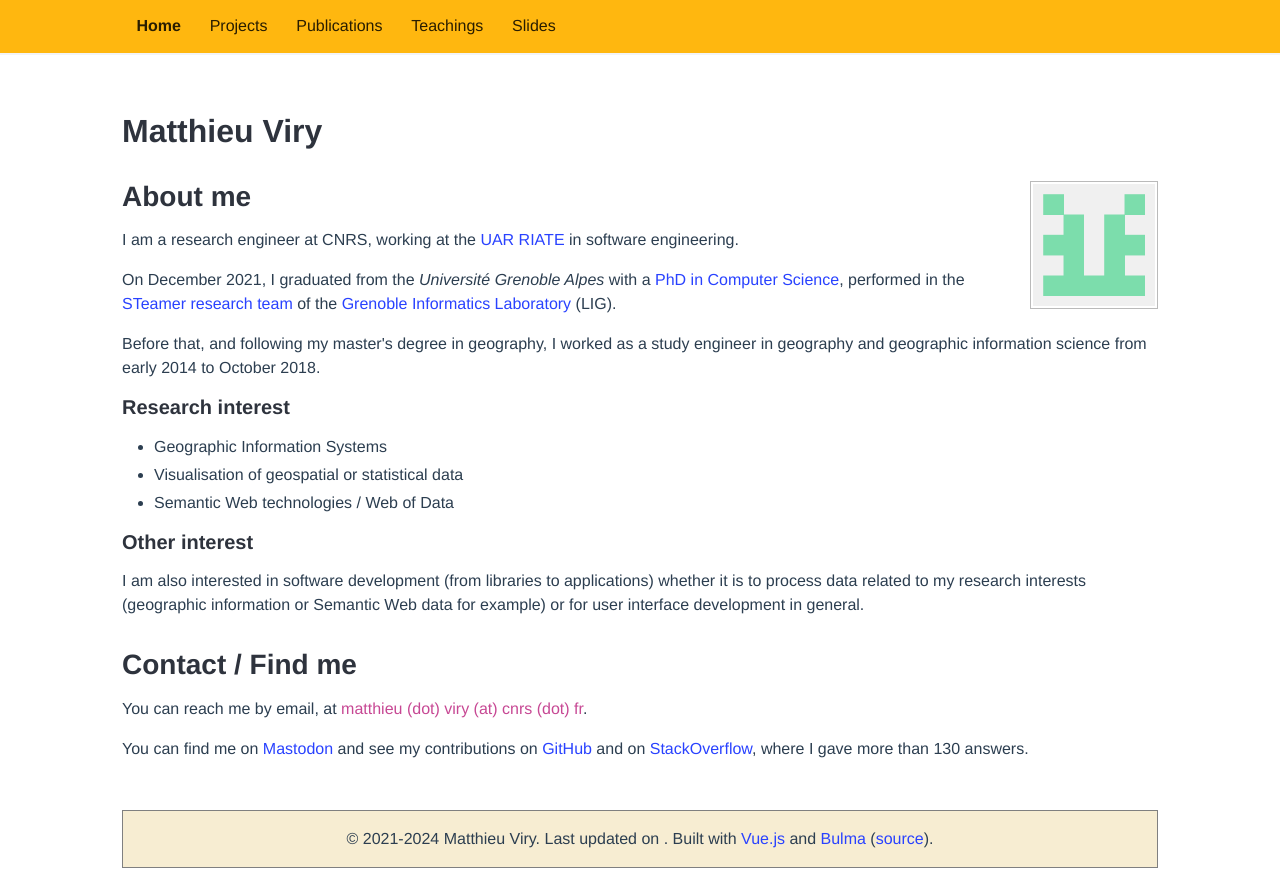
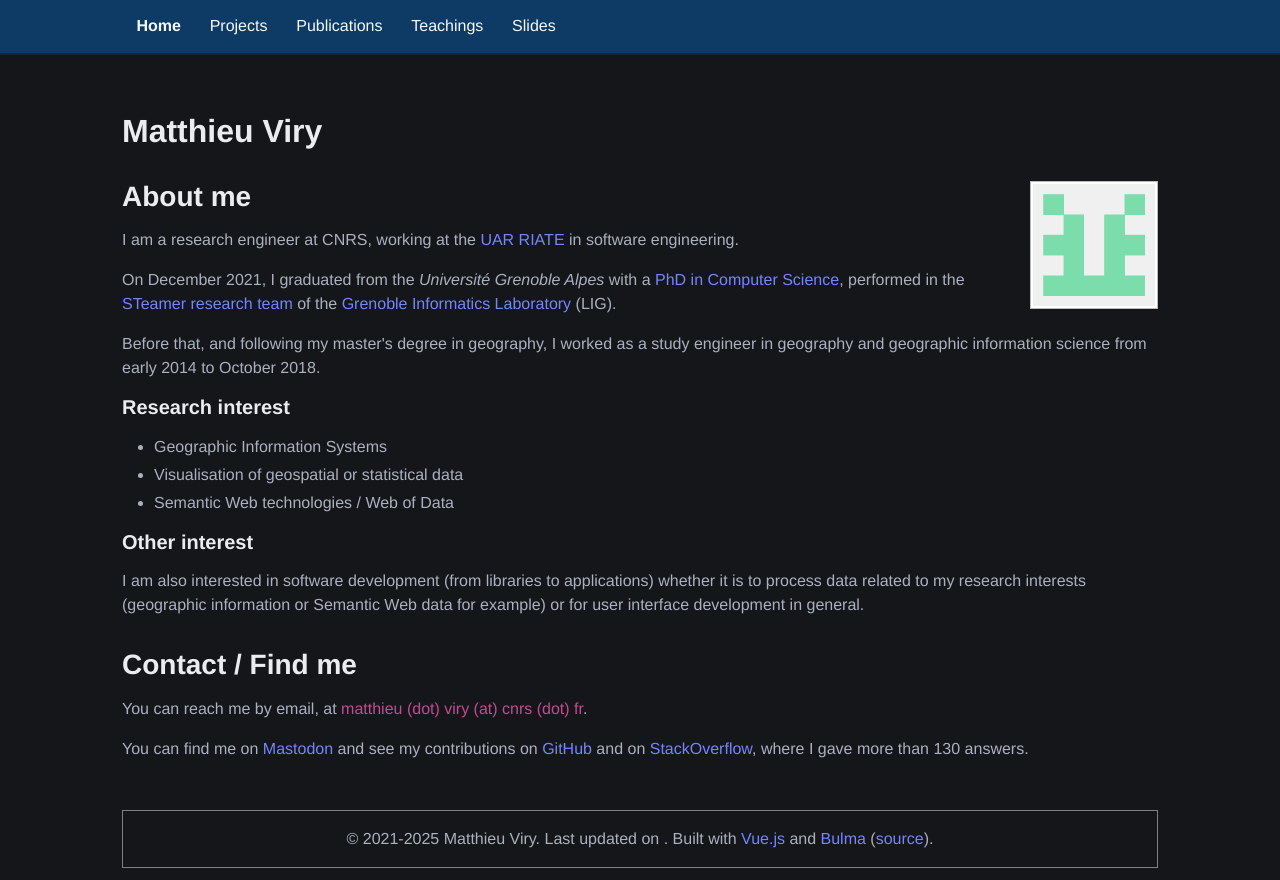
Before and after one commit to mthh/portfolio, a Vue app: page /portfolio in a window 1280 px wide. Built offline with nearby package versions, Linux system fonts and the light colour scheme.

Commit message:
Update colors

```diff
--- a/public/404.html
+++ b/public/404.html
@@ -1,5 +1,5 @@
 <!DOCTYPE html>
-<html>
+<html data-theme="dark">
   <head>
     <meta charset="utf-8">
     <title>Single Page Apps for GitHub Pages</title>
--- a/public/index.html
+++ b/public/index.html
@@ -1,5 +1,5 @@
 <!DOCTYPE html>
-<html lang="en" data-build-timestamp-utc="<%= new Date().toISOString() %>">
+<html data-theme="dark" lang="en" data-build-timestamp-utc="<%= new Date().toISOString() %>">
   <head>
     <meta charset="utf-8">
     <meta http-equiv="X-UA-Compatible" content="IE=edge">
--- a/src/App.vue
+++ b/src/App.vue
@@ -33,7 +33,6 @@ html {
   font-family: Avenir, Helvetica, Arial, sans-serif;
   -webkit-font-smoothing: antialiased;
   -moz-osx-font-smoothing: grayscale;
-  color: #2c3e50;
 }
 #app > main.content {
   padding: 60px 2em 5px 2em;
@@ -42,6 +41,14 @@ html {
 }
 main section {
   margin: 2em auto;
+}
+header {
+  background-color: #0d3b66;
+  color: #f5faff;
+}
+header a,
+header .navbar-item {
+  color: #f5faff !important;
 }
 .content {
   margin: 12px;
--- a/src/components/Footer.vue
+++ b/src/components/Footer.vue
@@ -1,6 +1,6 @@
 <template>
-  <footer class="content">
-    <p>© 2021-2024 Matthieu Viry. Last updated on {{ getBuildDate() }}. Built with <a href="https://v3.vuejs.org/">Vue.js</a> and <a href="https://bulma.io/">Bulma</a> (<a href="https://github.com/mthh/portfolio">source</a>).</p>
+  <footer class="content is-info">
+    <p>© 2021-2025 Matthieu Viry. Last updated on {{ getBuildDate() }}. Built with <a href="https://v3.vuejs.org/">Vue.js</a> and <a href="https://bulma.io/">Bulma</a> (<a href="https://github.com/mthh/portfolio">source</a>).</p>
   </footer>
 </template>
 
@@ -19,9 +19,8 @@ export default {
 footer {
   padding: 0.3em;
   border: 1px solid gray;
-  background-color: #f7edd2;
   max-width: calc(1100px - 4em);
-  margin: 12px auto 0 auto;
+  margin: 12px auto;
 }
 p {
   margin-block-start: 0.7em;
--- a/src/components/NavBar.vue
+++ b/src/components/NavBar.vue
@@ -1,5 +1,5 @@
 <template>
-  <nav class="navbar is-warning has-shadow">
+  <nav class="navbar has-shadow">
     <div class="navbar-brand">
       <a role="button" class="navbar-burger" aria-label="menu" aria-expanded="false" data-target="navMenu">
         <span aria-hidden="true" /><span aria-hidden="true" /><span aria-hidden="true" />
@@ -40,6 +40,21 @@ document.addEventListener('DOMContentLoaded', () => {
       });
     });
   }
+
+  // Close the navbar menu when a link is clicked (for mobile)
+  const $navbarItems = Array.prototype.slice.call(document.querySelectorAll('.navbar-item'), 0);
+  if ($navbarItems.length > 0) {
+    $navbarItems.forEach((el) => {
+      el.addEventListener('click', () => {
+        const $navbarBurger = document.querySelector('.navbar-burger');
+        const $navMenu = document.getElementById('navMenu');
+        if ($navbarBurger.classList.contains('is-active')) {
+          $navbarBurger.classList.remove('is-active');
+          $navMenu.classList.remove('is-active');
+        }
+      });
+    });
+  }
 });
 </script>
 
@@ -48,6 +63,14 @@ document.addEventListener('DOMContentLoaded', () => {
   max-width: calc(1100px - 4em);
   text-align: center;
   margin: auto;
+}
+
+.navbar {
+  background: #0d3b66;
+}
+
+.navbar :deep(.is-active) {
+  background: #082642 !important;
 }
 
 .router-link-active {
@@ -69,7 +92,7 @@ a {
   height: 5px;
   left: 50%;
   bottom:0;
-  background-color: yellow;
+  background-color: lightblue;
   transition: all ease-in-out .2s;
 }
 
--- a/src/components/ProjectItem.vue
+++ b/src/components/ProjectItem.vue
@@ -248,4 +248,11 @@ export default {
   stroke: #9b9696;
   stroke-width: 1.5px;
 }
+
+.project-item h3 {
+  color: black !important;
+}
+.project-item :deep(a) {
+  color: #10258f !important;
+}
 </style>
```
